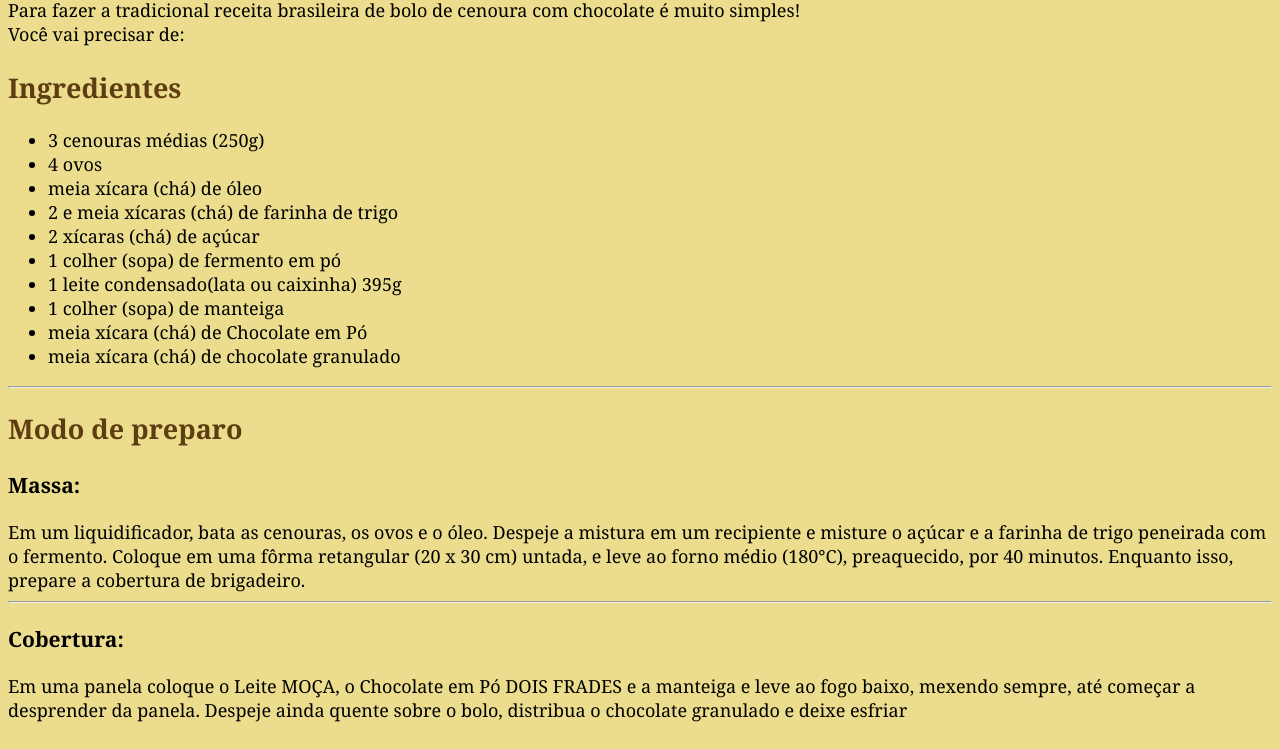
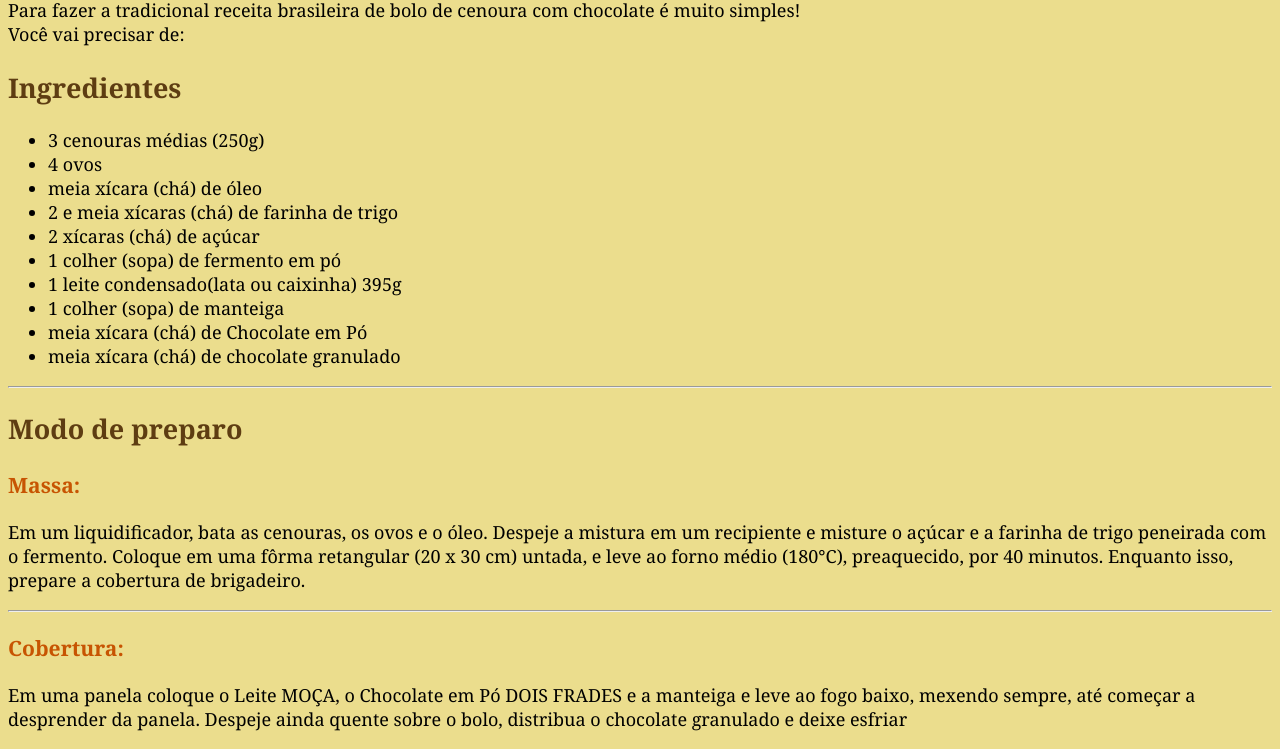
Before and after one commit to marinasantiago1718/TesteHTML, a plain HTML site: page index.html in a window 1280 px wide. Shown: the part 185-934 px from the top of the page. Drawn offline with Linux system fonts and the light colour scheme.

Commit message:
Ajuste nas cores

```diff
--- a/index.html
+++ b/index.html
@@ -7,9 +7,14 @@
     <style>
         .orange{
             color :rgb(224, 113, 33)
+
         }
         .brown{
             color:rgb(94, 61, 18)
+
+        }
+        .darkorange{
+            color: rgb(199, 84, 2);
         }
         body{
             background-color: rgb(235, 221, 141);
@@ -55,18 +60,18 @@
             <hr>
             <article id= "modo">
                 <h2> <span class = "brown">Modo de preparo</span></h2>
-                <h1> Massa: </h1>
-                <p1> Em um liquidificador, bata as cenouras, os ovos e o óleo.
+                <h1><span class = "darkorange">Massa:</span>  </h1>
+                <p> Em um liquidificador, bata as cenouras, os ovos e o óleo.
                     Despeje a mistura em um recipiente e misture o açúcar e a farinha de trigo peneirada com o fermento.
                     Coloque em uma fôrma retangular (20 x 30 cm) untada, e leve ao forno médio (180°C), preaquecido, por 40 minutos.
-                    Enquanto isso, prepare a cobertura de brigadeiro.</p1>
+                    Enquanto isso, prepare a cobertura de brigadeiro.</p>
 
             </article>
             <hr>
             <article>
-                <h1> Cobertura: </h1>
-                <p1> Em uma panela coloque o Leite MOÇA, o Chocolate em Pó DOIS FRADES e a manteiga e leve ao fogo baixo, mexendo sempre, até começar a desprender da panela.
-                    Despeje ainda quente sobre o bolo, distribua o chocolate granulado e deixe esfriar</p1>
+                <h1> <span class = "darkorange">Cobertura:</span> </h1>
+                <p> Em uma panela coloque o Leite MOÇA, o Chocolate em Pó DOIS FRADES e a manteiga e leve ao fogo baixo, mexendo sempre, até começar a desprender da panela.
+                    Despeje ainda quente sobre o bolo, distribua o chocolate granulado e deixe esfriar</p>
             </article>
             </section>
 
```
